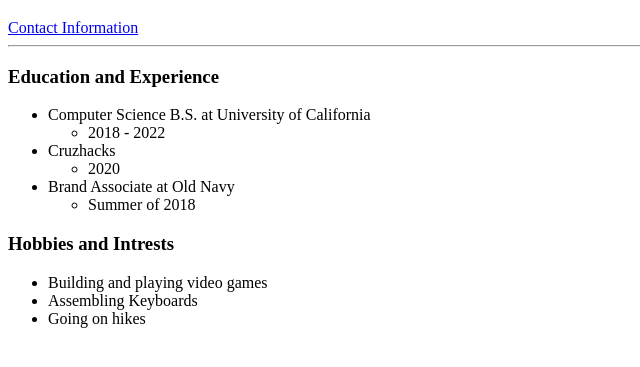
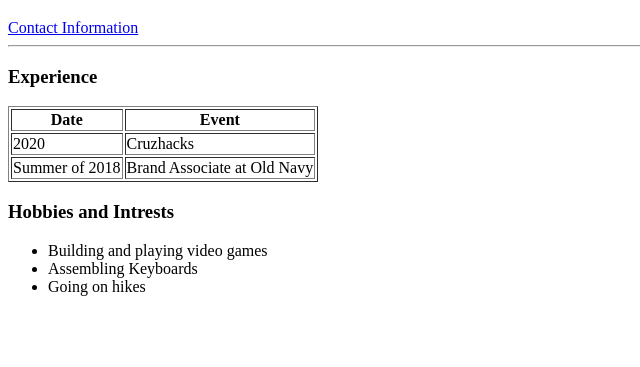
Before and after one commit to erlyu/erlyu.github.io, a plain HTML site: page index.html in a window 1280 px wide. Shown: the part 61-428 px from the top of the page, without its empty margins (0-640 px from the left). Drawn offline with Linux system fonts and the light colour scheme.

Commit message:
Update index.html

```diff
--- a/index.html
+++ b/index.html
@@ -11,21 +11,23 @@
   <a href="contact.html">Contact Information</a>
   <hr>
 
-  <h3>Education and Experience</h3>
-  <ul>
-    <li>Computer Science B.S. at University of California</li>
-    <ul>
-      <li>2018 - 2022</li>
-    </ul>
-    <li>Cruzhacks</li>
-    <ul>
-      <li>2020</li>
-    </ul>
-    <li>Brand Associate at Old Navy</li>
-    <ul>
-      <li>Summer of 2018</li>
-    </ul>
-  </ul>
+  <h3>Experience</h3>
+  <table border="1">
+    <thead>
+      <th>Date</th>
+      <th>Event</th>
+    </thead>
+    <tbody>
+      <tr>
+        <td>2020</td>
+        <td>Cruzhacks</td>
+      </tr>
+      <tr>
+        <td>Summer of 2018</td>
+        <td>Brand Associate at Old Navy</td>
+      </tr>
+    </tbody>
+  </table>
 
   <h3>Hobbies and Intrests</h3>
   <ul>
```
